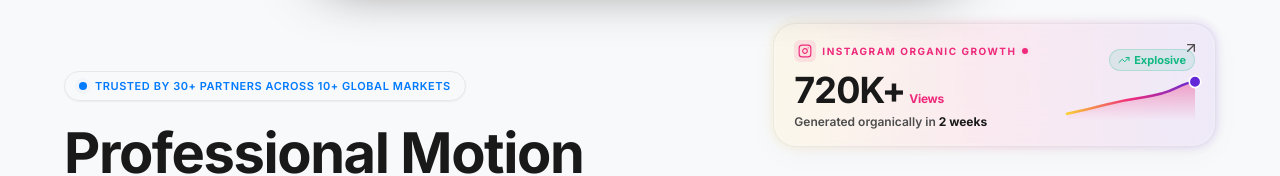
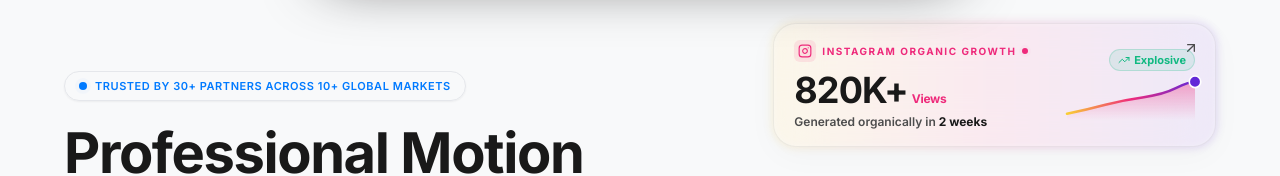
Before and after one commit to BerserkerOP/website, a Next.js app: page / in a window 1280 px wide. Shown: the part 129-305 px from the top of the page. Built offline with nearby package versions, Linux system fonts and the light colour scheme.

Commit message:
Change Instagram organic views target count to 820K+

```diff
--- a/components/InstagramMilestone.tsx
+++ b/components/InstagramMilestone.tsx
@@ -11,7 +11,7 @@ export default function InstagramMilestone() {
   // Smooth count-up animation for the views metric
   useEffect(() => {
     let start = 0;
-    const end = 720;
+    const end = 820;
     const duration = 1500; // 1.5s
     const startTime = performance.now();
 
```
